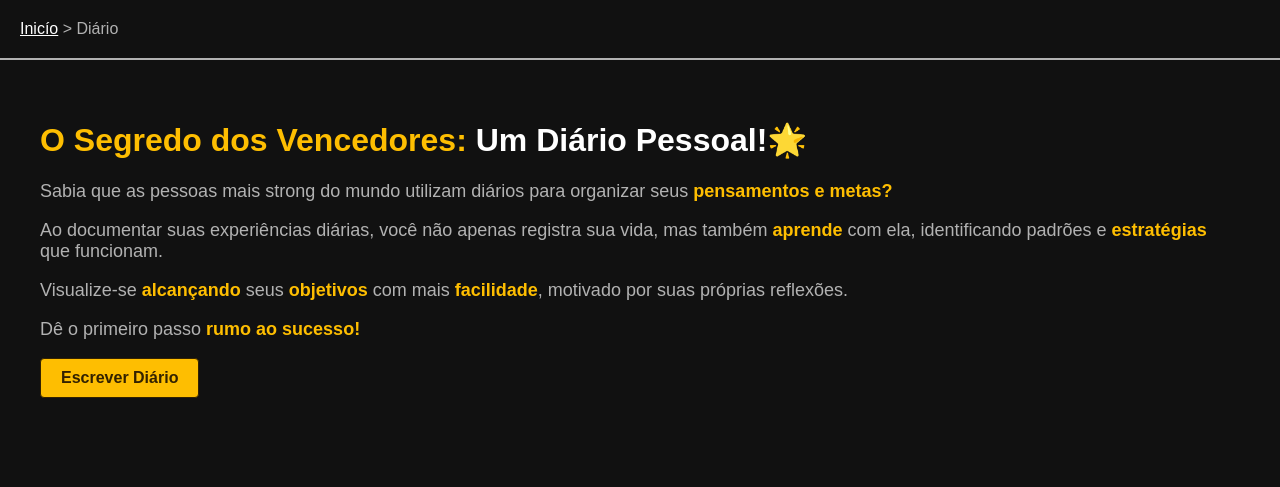
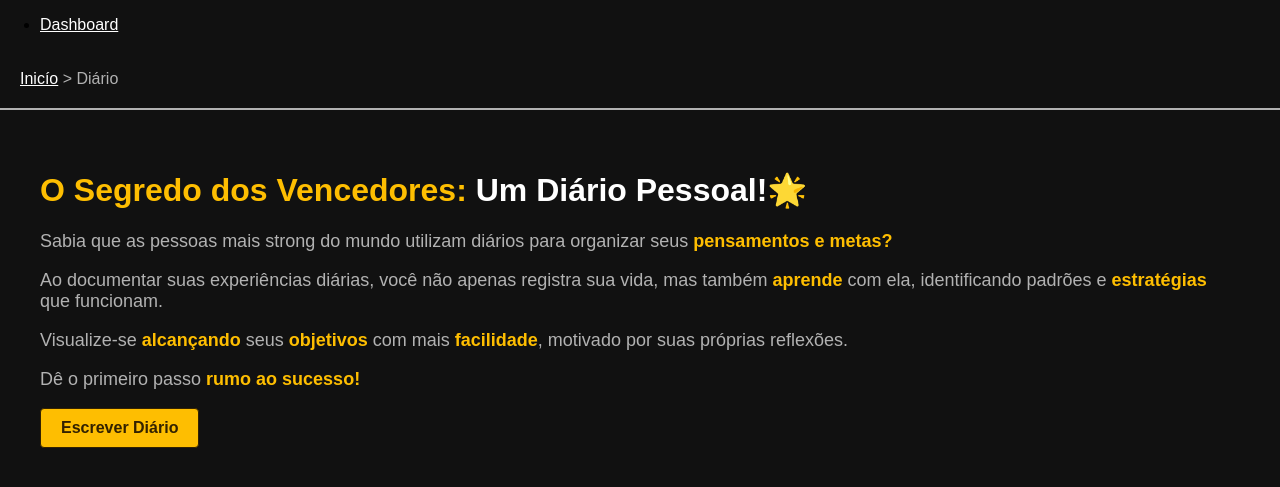
Before and after one commit to israel-roque/app-diario-de-sucesso, a PHP site: page /diario.html in a window 1280 px wide. Shown: the top 487 px of the page. Run offline with PHP 8.4, Linux system fonts and the light colour scheme.

Commit message:
Criado página dashboard, aplicado tailwindcss como teste

```diff
--- /dev/null
+++ b/css/base.css
@@ -0,0 +1,35 @@
+body {
+    background-color: var(--dark-color);
+    font-family: Arial;
+    margin: 0;
+}
+
+h1 {
+    color: var(--white-color);
+}
+
+h1 span {
+    color: var(--accent-color);
+}
+
+h2 {
+    color: var(--white-color);
+    margin: 0;
+}
+
+p {
+    font-size: 18px;
+    color: var(--gray-light-color);
+}
+
+a {
+    color: var(--white-color);
+}
+
+span {
+    color: var(--gray-light-color);
+}
+
+strong {
+    color: var(--accent-color);
+}
--- /dev/null
+++ b/css/components.css
@@ -0,0 +1,107 @@
+.c-button {
+    display: inline-block;
+    padding: 10px 20px;
+    text-decoration: none;
+    font-weight: bold;
+    border-radius: 4px;
+    background-color: var(--accent-color);
+    color: var(--dark-accent-color);
+    border: 1px solid var(--dark-accent-color);
+}
+
+.c-hero {
+    padding: 40px;
+}
+
+.c-breadcrumb {
+    border-bottom: 2px solid var(--gray-light-color);
+    padding: 20px;
+}
+
+.c-breadcrumb__link.is-active {
+    color: var(--gray-light-color);
+    text-decoration: none;
+}
+
+.diario {
+    padding: 20px;
+    border-bottom: 1px solid var(--gray-light-color);
+    margin-bottom: 40px;
+}
+
+.c-form {
+    padding: 20px;
+}
+
+.c-form__group {
+    margin-bottom: 10px;
+}
+
+.c-form__label {
+    color: var(--white-color);
+    margin-bottom: 10px;
+    display: block;
+}
+
+.c-form__input,
+.c-form__textarea {
+    border: 1px solid var(--gray-light-color);
+    border-radius: 4px;
+    padding: 10px;
+    width: 100%;
+    box-sizing: border-box;
+}
+
+.c-form__textarea {
+    min-height: 300px;
+    resize: vertical;
+}
+
+.c-form__button {
+    display: block;
+    text-align: center;
+}
+
+
+
+.titulo {
+    text-align: center;
+    color: var(--accent-color);
+}
+
+/* Página Dashboard */
+.page-container {
+    height: 100vh;
+    display: grid;
+    grid-template-columns: 0% 2fr;
+    grid-template-rows: auto 1fr;
+}
+
+.page-container:has(.page-sidebar.is-show) {
+    grid-template-columns: 1fr 2fr;
+    z-index: 1;
+}
+
+.page-header {
+    display: flex;
+    align-items: center;
+    justify-content: space-between;
+    /* background-color: skyblue; */
+    padding: 20px;
+}
+
+.page-sidebar {
+    grid-row: 1 / 3;
+    visibility: hidden;
+    /* background-color: seagreen; */
+    z-index: -1;
+}
+
+.page-sidebar.is-show {
+    z-index: 1;
+    visibility: visible;
+}
+
+.page-content {
+    /* background-color: lightcoral; */
+}
--- /dev/null
+++ b/css/variables.css
@@ -0,0 +1,7 @@
+:root {
+    --accent-color: #febe01;
+    --dark-accent-color: #332200;
+    --dark-color: #111;
+    --white-color: #fff;
+    --gray-light-color: #b2b2b2;
+}
--- a/diario.html
+++ b/diario.html
@@ -8,13 +8,18 @@
   </head>
 
   <body>
-    <div class="menu">
+    <nav>
+      <ul>
+        <li><a href="dashboard.html">Dashboard</a></li>
+      </ul>
+    </nav>
+    <div class="c-breadcrumb">
       <a href="index.html">Inicío</a>
       <span>></span>
-      <a href="#" class="link-ativo">Diário</a>
+      <a href="#" class="c-breadcrumb__link is-active">Diário</a>
     </div>
 
-    <div class="introducao">
+    <div class="c-hero">
       <h1><span>O Segredo dos Vencedores:</span> Um Diário Pessoal!🌟</h1>
 
       <p>
@@ -36,7 +41,7 @@
 
       <p>Dê o primeiro passo <strong>rumo ao sucesso!</strong></p>
 
-      <a href="escrever-diario.html" class="botao">Escrever Diário</a>
+      <a href="escrever-diario.html" class="c-button">Escrever Diário</a>
     </div>
   </body>
 </html>
--- a/index.html
+++ b/index.html
@@ -8,7 +8,7 @@
   </head>
 
   <body>
-    <div class="introducao">
+    <div class="c-hero">
       <h1>Transforme Seus Dias em <span>Histórias de Sucesso!</span>🌟</h1>
       <p>
         Você já parou para pensar em como os pequenos passos que dá todos os
@@ -32,7 +32,7 @@
         autodescoberta <strong>agora mesmo!</strong>
       </p>
 
-      <a href="diario.html" class="botao">Inicie sua Transformação</a>
+      <a href="diario.html" class="c-button">Inicie sua Transformação</a>
     </div>
   </body>
 </html>
--- a/style.css
+++ b/style.css
@@ -1,104 +1,3 @@
-body {
-    background-color: #111;
-    font-family: Arial;
-    margin: 0;
-}
-
-h1 {
-    color: #fff;
-}
-
-h1 span {
-    color: #febe01;
-}
-
-h2 {
-    color: #fff;
-    margin: 0;
-}
-
-p {
-    font-size: 18px;
-    color: #b2b2b2;
-}
-
-a {
-    color: #fff;
-}
-
-span {
-    color: #b2b2b2;
-}
-
-strong {
-    color: #febe01;
-}
-
-label {
-    color: #fff;
-    margin-bottom: 10px;
-    display: block;
-}
-
-input, textarea {
-    border: 1px solid #b2b2b2;
-    border-radius: 4px;
-    padding: 10px;
-    width: 100%;
-    box-sizing: border-box;
-}
-
-textarea {
-    min-height: 300px;
-    resize: vertical;
-}
-
-/* Classes */
-.botao {
-    display: inline-block;
-    padding: 10px 20px;
-    text-decoration: none;
-    font-weight: bold;
-    border-radius: 4px;
-    background-color: #febe01;
-    color: #332200;
-    border: 1px solid #332200;
-}
-
-.introducao {
-    padding: 40px;
-}
-
-.menu {
-    border-bottom: 2px solid #b2b2b2;
-    padding: 20px;
-}
-
-.link-ativo {
-    color: #b2b2b2;
-    text-decoration: none;
-}
-
-.diario {
-    padding: 20px;
-    border-bottom: 1px solid #b2b2b2;
-    margin-bottom: 40px;
-}
-
-.formulario {
-    padding: 20px;
-}
-
-.formulario .botao {
-    display: block;
-    text-align: center;
-}
-
-.bloco-input {
-    margin-bottom: 10px;
-}
-
-.titulo {
-    text-align: center;
-    color: #febe01;
-}
+@import 'css/base.css';
+@import 'css/variables.css';
+@import 'css/components.css';
```
Also changed, not shown: dashboard.html (added, +118 -0 lines), escrever-diario.html (+9 -9 lines).
